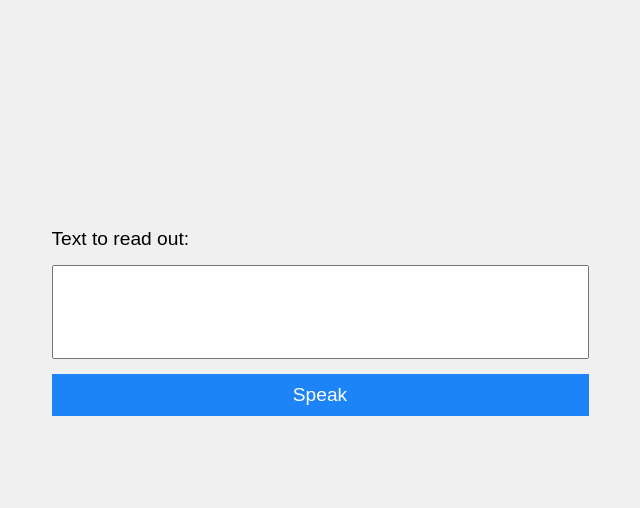
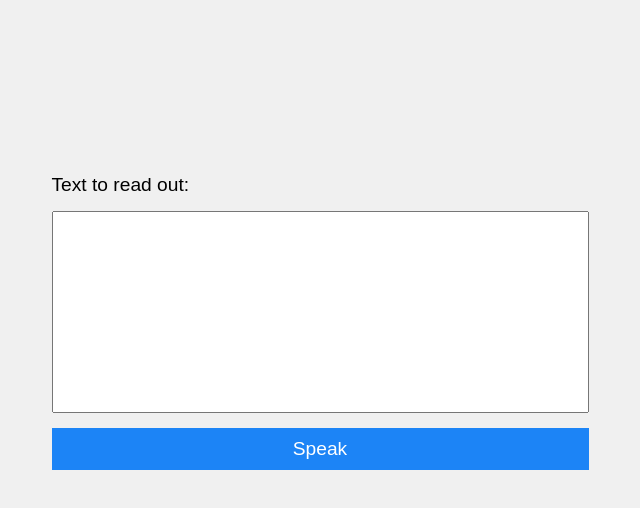
Before and after one commit to playerony/TensorFlowTTS-ts, a website with bundled scripts: page public/index.html in a window 1280 px wide. Shown: the part 78-586 px from the top of the page, without its empty margins (320-960 px from the left). Built offline with nearby package versions, Linux system fonts and the light colour scheme; what @tensorflow/tfjs would draw is missing.

Commit message:
feat: build simple UI

```diff
--- a/public/index.html
+++ b/public/index.html
@@ -12,7 +12,7 @@
     </header>
     <main>
       <label for="text-to-read-out">Text to read out:</label>
-      <textarea id="text-to-read-out" rows="4" cols="50"></textarea>
+      <textarea id="text-to-read-out" rows="10" cols="50"></textarea>
       <button id="speak-button">Speak</button>
     </main>
     <script src="../index.js"></script>
```
